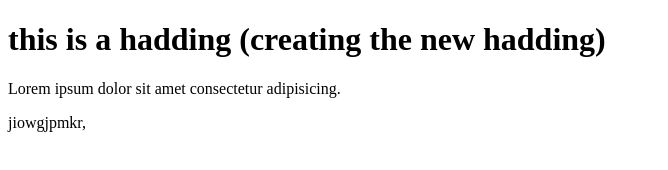
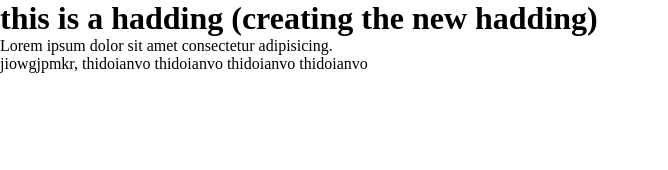
Before and after one commit to khaniliyas010/git-and-github, a plain HTML site: page index.html in a window 1280 px wide. Shown: the whole page, without its empty margins (0-668 px from the left). Drawn offline with Linux system fonts and the light colour scheme.

Commit message:
this is carret

```diff
--- /dev/null
+++ b/index.css
@@ -0,0 +1,4 @@
+*{
+    margin: 0px;
+    padding: 0px;
+}
--- a/index.html
+++ b/index.html
@@ -4,11 +4,16 @@
     <meta charset="UTF-8">
     <meta name="viewport" content="width=device-width, initial-scale=1.0">
     <title>Document</title>
+    <link rel="stylesheet" href="index.css">
 </head>
 <body>
     <h1>this is a hadding (creating the new hadding)</h1>
     <p>Lorem ipsum dolor sit amet consectetur adipisicing.</p>
     jiowgjpmkr,
+    <span>thidoianvo</span>
+    <span>thidoianvo</span>
+    <span>thidoianvo</span>
+    <span>thidoianvo</span>
 
 
 </body>
```
